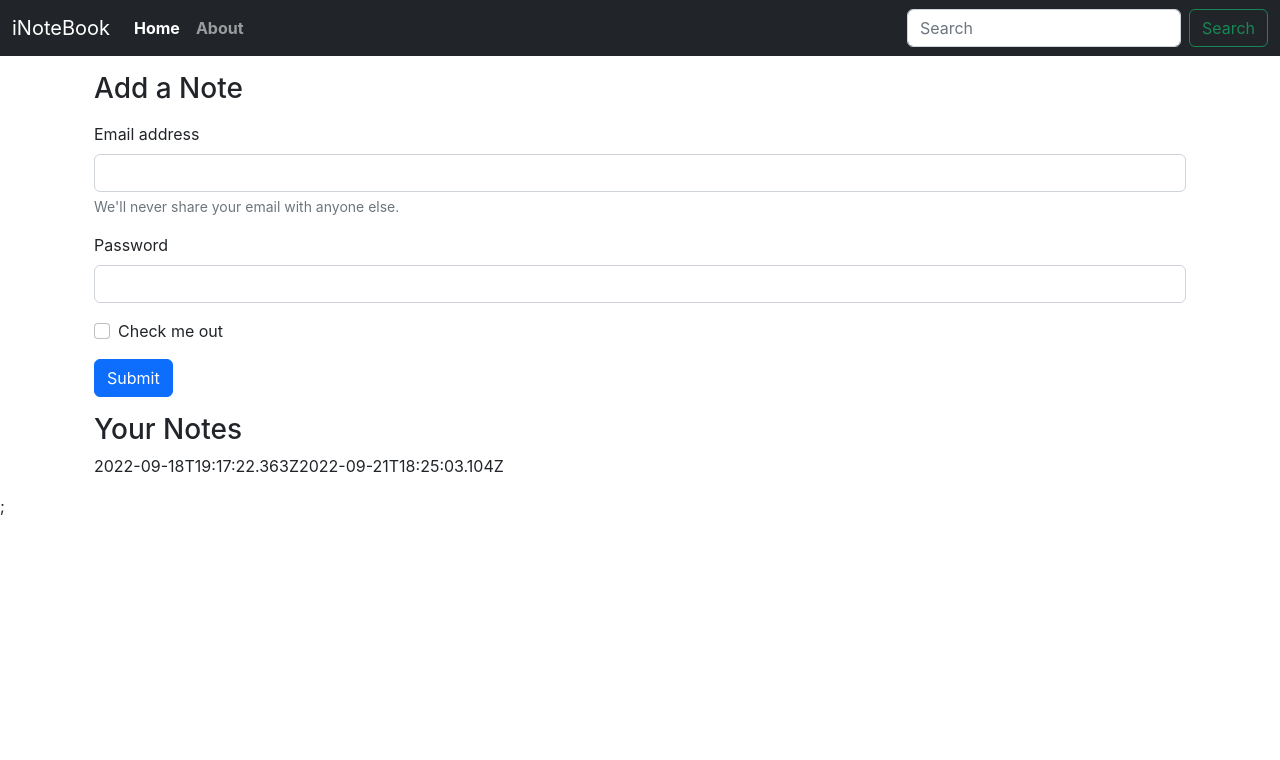
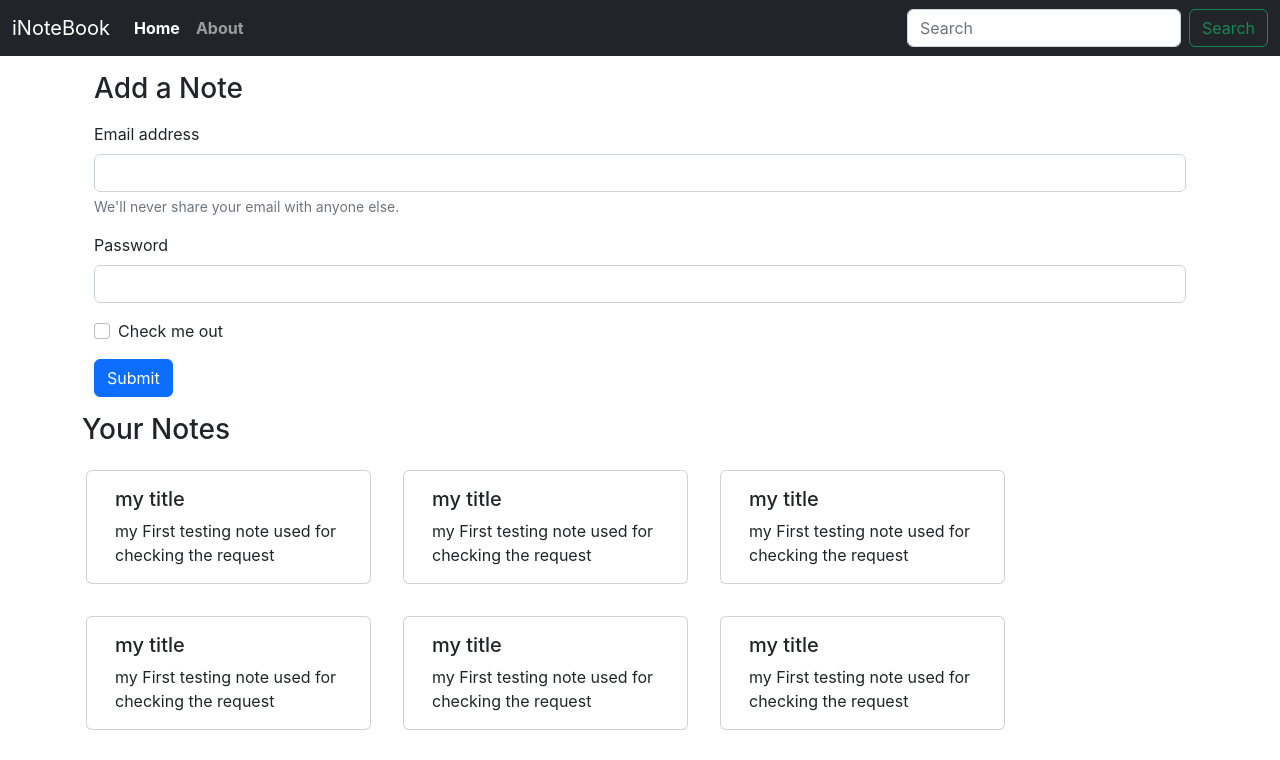
Before and after one commit to mananaggarwal2001/iNotebook-React-App, a React (Create React App) app: page / in a window 1280 px wide. Shown: the top 760 px of the page. Built offline with nearby package versions, Linux system fonts and the light colour scheme; the HTML template or start-up script is replaced by a standard one.

Commit message:
Added the noteitem.js

```diff
--- a/src/components/Home.js
+++ b/src/components/Home.js
@@ -1,6 +1,7 @@
 import React from 'react'
 import { useContext } from 'react';
 import NoteContext from '../contexts/notes/NoteContext';
+import Note from './Notes';
 const Home = () => {
   const fetchedNotes=  useContext(NoteContext);
   const {Notes ,setNotes}= fetchedNotes;
@@ -26,14 +27,7 @@ const Home = () => {
           <button type="submit" className="btn btn-primary">Submit</button>
         </form>
       </div>
-      <div className="container my-3">
-
-        <h3>Your Notes</h3>
-        {Notes.map((note)=>{
-          return note.date;
-        })}
-      </div>
-
+      <Note/>
     </div>
   )
 }
--- /dev/null
+++ b/src/components/NoteItem.js
@@ -0,0 +1,15 @@
+import React from 'react'
+
+const NoteItem = (props) => {
+    const { note } = props;
+    return (
+        <div className="card col-md-3 mx-3 my-3">
+            <div className="card-body">
+                <h5 className="card-title">{note.title}</h5>
+                <p className="card-text">{note.description}</p>
+            </div>
+        </div>
+    )
+}
+
+export default NoteItem
--- /dev/null
+++ b/src/components/Notes.js
@@ -0,0 +1,20 @@
+import React from 'react'
+import { useContext } from 'react';
+import NoteContext from '../contexts/notes/NoteContext';
+import NoteItem from './NoteItem';
+
+const Notes = () => {
+    const fetchedNotes=  useContext(NoteContext);
+    const {Notes ,setNotes}= fetchedNotes;
+    return (
+        <div className="row my-3">
+
+            <h3>Your Notes</h3>
+            {Notes.map((note) => {
+                return <NoteItem note={note}/>;
+            })}
+        </div>
+    )
+}
+
+export default Notes;
--- a/src/contexts/notes/NotesState.js
+++ b/src/contexts/notes/NotesState.js
@@ -19,7 +19,79 @@ const NoteState = (props) => {
         "tag": "Manan is a good boy",
         "date": "2022-09-21T18:25:03.104Z",
         "__v": 0
-      }
+      },
+      {
+        "_id": "632b56ffe2717ac966a13a8d",
+        "user": "6321fdd39ab26d93b007cc26",
+        "title": "my title",
+        "description": "my First testing note used for checking the request",
+        "tag": "Manan is a good boy",
+        "date": "2022-09-21T18:25:03.104Z",
+        "__v": 0
+      },
+      {
+        "_id": "632b56ffe2717ac966a13a8d",
+        "user": "6321fdd39ab26d93b007cc26",
+        "title": "my title",
+        "description": "my First testing note used for checking the request",
+        "tag": "Manan is a good boy",
+        "date": "2022-09-21T18:25:03.104Z",
+        "__v": 0
+      },
+      {
+        "_id": "632b56ffe2717ac966a13a8d",
+        "user": "6321fdd39ab26d93b007cc26",
+        "title": "my title",
+        "description": "my First testing note used for checking the request",
+        "tag": "Manan is a good boy",
+        "date": "2022-09-21T18:25:03.104Z",
+        "__v": 0
+      },
+      {
+        "_id": "632b56ffe2717ac966a13a8d",
+        "user": "6321fdd39ab26d93b007cc26",
+        "title": "my title",
+        "description": "my First testing note used for checking the request",
+        "tag": "Manan is a good boy",
+        "date": "2022-09-21T18:25:03.104Z",
+        "__v": 0
+      },
+      {
+        "_id": "632b56ffe2717ac966a13a8d",
+        "user": "6321fdd39ab26d93b007cc26",
+        "title": "my title",
+        "description": "my First testing note used for checking the request",
+        "tag": "Manan is a good boy",
+        "date": "2022-09-21T18:25:03.104Z",
+        "__v": 0
+      },
+      {
+        "_id": "632b56ffe2717ac966a13a8d",
+        "user": "6321fdd39ab26d93b007cc26",
+        "title": "my title",
+        "description": "my First testing note used for checking the request",
+        "tag": "Manan is a good boy",
+        "date": "2022-09-21T18:25:03.104Z",
+        "__v": 0
+      },
+      {
+        "_id": "632b56ffe2717ac966a13a8d",
+        "user": "6321fdd39ab26d93b007cc26",
+        "title": "my title",
+        "description": "my First testing note used for checking the request",
+        "tag": "Manan is a good boy",
+        "date": "2022-09-21T18:25:03.104Z",
+        "__v": 0
+      },
+      {
+        "_id": "632b56ffe2717ac966a13a8d",
+        "user": "6321fdd39ab26d93b007cc26",
+        "title": "my title",
+        "description": "my First testing note used for checking the request",
+        "tag": "Manan is a good boy",
+        "date": "2022-09-21T18:25:03.104Z",
+        "__v": 0
+      },
     ];
 
     const [Notes, setNotes] = useState(notesIntial)
```
